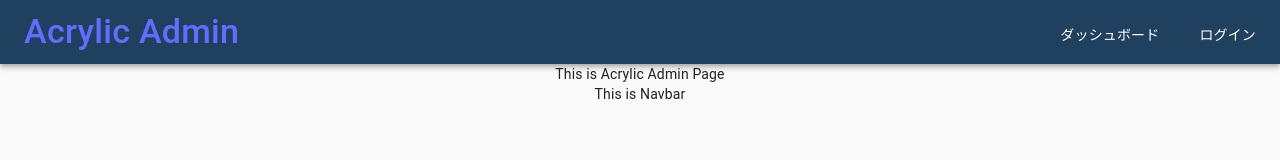
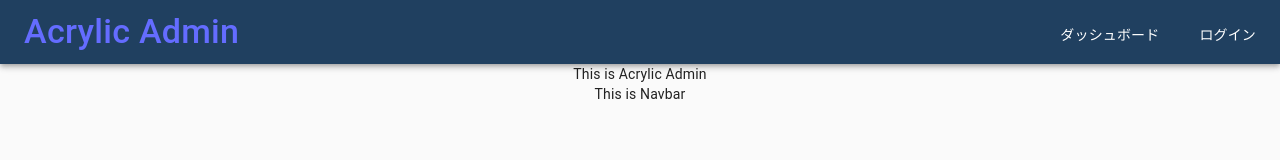
Before and after one commit to conveyGhost/acrylic-admin, a React (Vite) app: page / in a window 1280 px wide. Shown: the top 160 px of the page. Built offline with nearby package versions, Linux system fonts and the light colour scheme; a web font is replaced by a local one.

Commit message:
conveyGhost fix: some title changed

```diff
--- a/src/pages/Dashboard.tsx
+++ b/src/pages/Dashboard.tsx
@@ -1,5 +1,5 @@
 export const Dashboard = () => {
     return (
-        <div className="text-red-500 py-10">This is Acrylic Admin Page</div>
+        <div className="text-red-500 py-10">This is Acrylic Admin</div>
     )
 }
```
